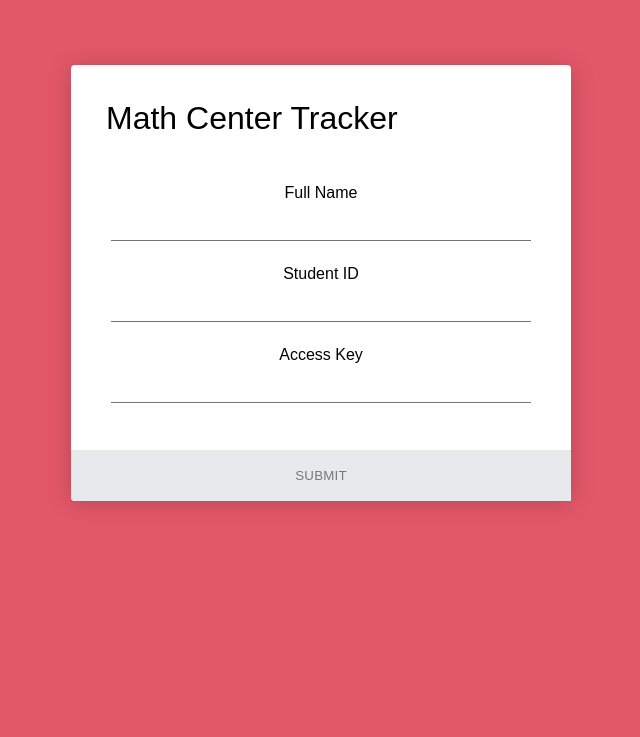
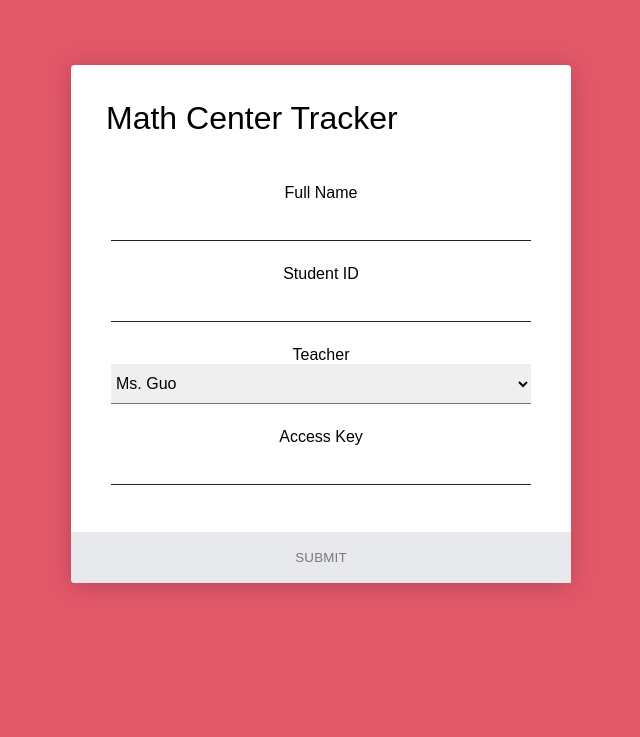
Before and after one commit to whoy51/math-tracker, a Flask app: page / in a window 1280 px wide. Shown: the top 737 px of the page, without its empty margins (319-959 px from the left). Run offline with Flask 3, Linux system fonts and the light colour scheme.

Commit message:
add "teacher" to tracking form

```diff
--- a/app.py
+++ b/app.py
@@ -1,9 +1,9 @@
 from flask import Flask, render_template, request, redirect, url_for, flash
 from flask_wtf import FlaskForm
-from wtforms import StringField, SubmitField
+from wtforms import StringField, SubmitField, SelectField
 from wtforms.validators import InputRequired, Length
 from datetime import date
-from flask_login import LoginManager, UserMixin, login_user, login_required, logout_user, current_user
+from flask_login import LoginManager, UserMixin, login_user, login_required, logout_user
 import sqlite3
 
 app = Flask(__name__)
@@ -14,7 +14,7 @@ login_manager.init_app(app)
 conn = sqlite3.connect('database.db')
 cur = conn.cursor()
 cur.execute("CREATE TABLE IF NOT EXISTS students (id INTEGER PRIMARY KEY AUTOINCREMENT, studentid TEXT, name TEXT, "
-            "attends INTEGER)")
+            "teacher TEXT, attends INTEGER)")
 cur.execute("CREATE TABLE IF NOT EXISTS times (id INTEGER PRIMARY KEY AUTOINCREMENT, studentid TEXT, time DATE)")
 conn.commit()
 cur.close()
@@ -47,6 +47,8 @@ def load_user(user_id):
 class RegisterForm(FlaskForm):
     name = StringField('Full Name', validators=[InputRequired(), Length(min=4, max=80)])
     studentid = StringField('Student ID', validators=[InputRequired(), Length(min=7, max=8)])
+    teacher = SelectField('Teacher', choices=[('Ms. Guo', 'Ms. Guo'), ('Mr. Jacoby', 'Mr. Jacoby'),
+                                              ('Ms. Zhang', 'Ms. Zhang')])
     key = StringField('Access Key', validators=[InputRequired(), Length(min=4, max=4)])
     submit = SubmitField('Submit')
 
@@ -75,6 +77,7 @@ def index():  # put application's code here
     elif request.method == 'POST' and request.form.get('key') == accesskey:
         name = request.form['name']
         studentid = request.form['studentid']
+        teacher = request.form['teacher']
         conn = sqlite3.connect('database.db')
         cur = conn.cursor()
         cur.execute("SELECT attends FROM students WHERE studentid = (?)", [studentid])
@@ -88,7 +91,7 @@ def index():  # put application's code here
         if attends is not None:
             cur.execute("UPDATE students SET attends = attends + 1 WHERE studentid = (?)", [studentid])
         else:
-            cur.execute("INSERT INTO students (studentid, name, attends) VALUES (?, ?, 1)", (studentid, name))
+            cur.execute("INSERT INTO students (studentid, name, teacher, attends) VALUES (?, ?, ?, 1)", (studentid, name, teacher))
         cur.execute("INSERT INTO times (studentid, time) VALUES (?, ?)", [studentid, date.today().strftime('%m-%d-%Y')])
         conn.commit()
         cur.close()
@@ -149,8 +152,8 @@ def clear():
     conn = sqlite3.connect('database.db')
     cur = conn.cursor()
     cur.execute("DROP TABLE students")
-    cur.execute("CREATE TABLE IF NOT EXISTS students (id INTEGER PRIMARY KEY AUTOINCREMENT, studentid TEXT, "
-                "name TEXT, attends INTEGER)")
+    cur.execute("CREATE TABLE IF NOT EXISTS students (id INTEGER PRIMARY KEY AUTOINCREMENT, studentid TEXT, name TEXT, "
+                "teacher TEXT, attends INTEGER)")
     cur.execute("DROP TABLE times")
     cur.execute("CREATE TABLE IF NOT EXISTS times (id INTEGER PRIMARY KEY AUTOINCREMENT, studentid TEXT, time DATE)")
     conn.commit()
@@ -179,7 +182,7 @@ def admin():
     if request.method == 'GET':
         conn = sqlite3.connect('database.db')
         cur = conn.cursor()
-        cur.execute("SELECT studentid, name, attends FROM students")
+        cur.execute("SELECT studentid, name, teacher, attends FROM students")
         rows = cur.fetchall()
         cur.close()
         return render_template('admin.html', password=accesskey, form=ChangeAccessKeyForm(), data=rows)
--- a/static/style.css
+++ b/static/style.css
@@ -47,7 +47,7 @@ body {
 .login-form .input-field {
   padding: 12px 5px;
 }
-.login-form .input-field input {
+.login-form .input-field input, select {
   font-size: 16px;
   display: block;
   font-family: 'Rubik', sans-serif;
@@ -59,22 +59,22 @@ body {
   -webkit-transition: all .2s;
   transition: all .2s;
 }
-.login-form .input-field input::-webkit-input-placeholder {
-  text-transform: uppercase;
-}
-.login-form .input-field input::-moz-placeholder {
-  text-transform: uppercase;
-}
-.login-form .input-field input:-ms-input-placeholder {
-  text-transform: uppercase;
-}
-.login-form .input-field input::-ms-input-placeholder {
-  text-transform: uppercase;
-}
-.login-form .input-field input::placeholder {
-  text-transform: uppercase;
-}
-.login-form .input-field input:focus {
+/*.login-form .input-field input, select::-webkit-input-placeholder {*/
+/*  text-transform: uppercase;*/
+/*}*/
+/*.login-form .input-field input, select::-moz-placeholder {*/
+/*  text-transform: uppercase;*/
+/*}*/
+/*.login-form .input-field input, select:-ms-input-placeholder {*/
+/*  text-transform: uppercase;*/
+/*}*/
+/*.login-form .input-field input, select::-ms-input-placeholder {*/
+/*  text-transform: uppercase;*/
+/*}*/
+/*.login-form .input-field input, select::placeholder {*/
+/*  text-transform: uppercase;*/
+/*}*/
+.login-form .input-field input, select:focus {
   border-color: #222;
 }
 .login-form a.link {
--- a/templates/admin.html
+++ b/templates/admin.html
@@ -20,12 +20,14 @@
 <table>
   <tr>
     <th>Name</th>
+    <th>Teacher</th>
     <th>Attendances</th>
   </tr>
     {% for item in data %}
   <tr>
     <td><a href="/student/{{ item[0] }}">{{ item[1] }}</a></td>
     <td>{{ item[2] }}</td>
+    <td>{{ item[3] }}</td>
   </tr>
     {% endfor %}
 </table>
@@ -33,7 +35,7 @@
 
 <script>
     function copyToClipboard() {
-        var textToCopy = "{{ password }}";
+        const textToCopy = "{{ password }}";
 
         navigator.clipboard.writeText(textToCopy)
             .then(function() {
--- a/templates/index.html
+++ b/templates/index.html
@@ -17,6 +17,10 @@
                 {{ form.studentid }}
             </div>
             <div class="input-field">
+                {{ form.teacher.label }}
+                {{ form.teacher }}
+            </div>
+            <div class="input-field">
                 {{ form.key.label }}
                 {{ form.key }}
             </div>
```
